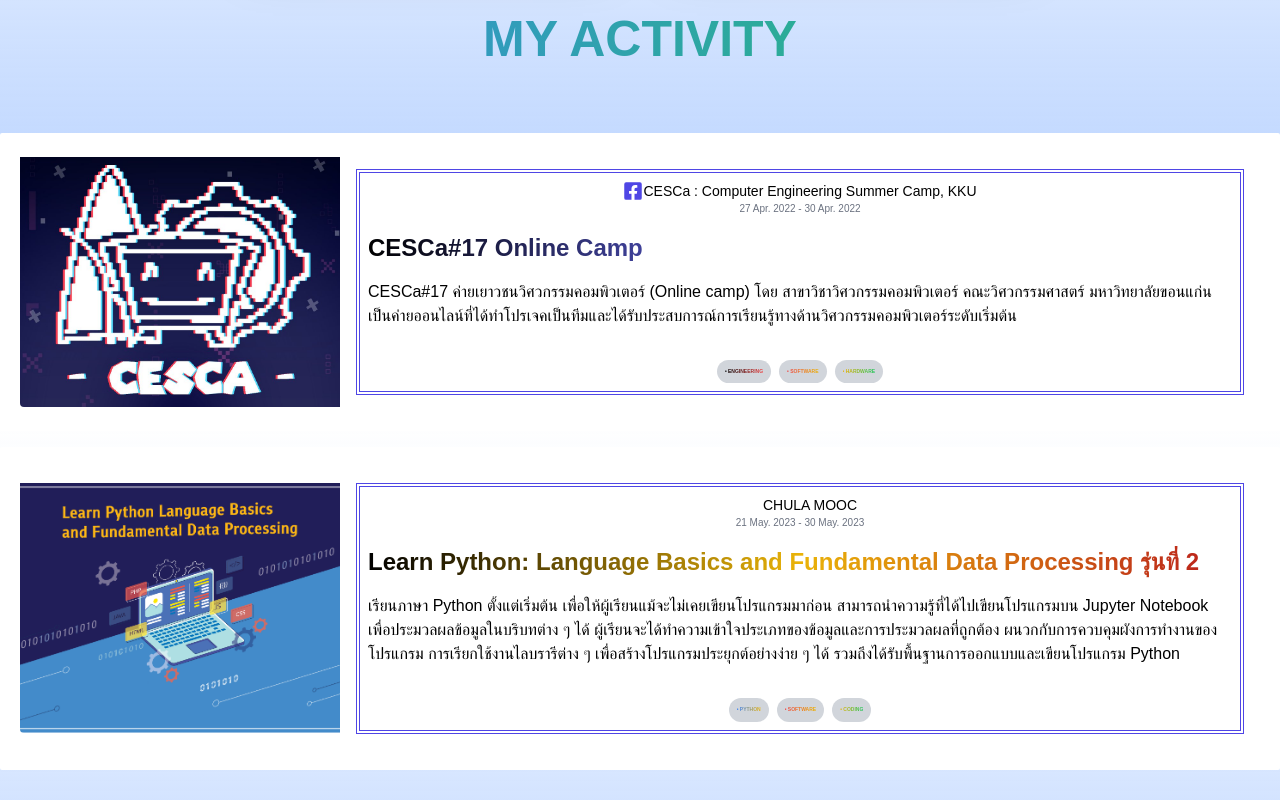
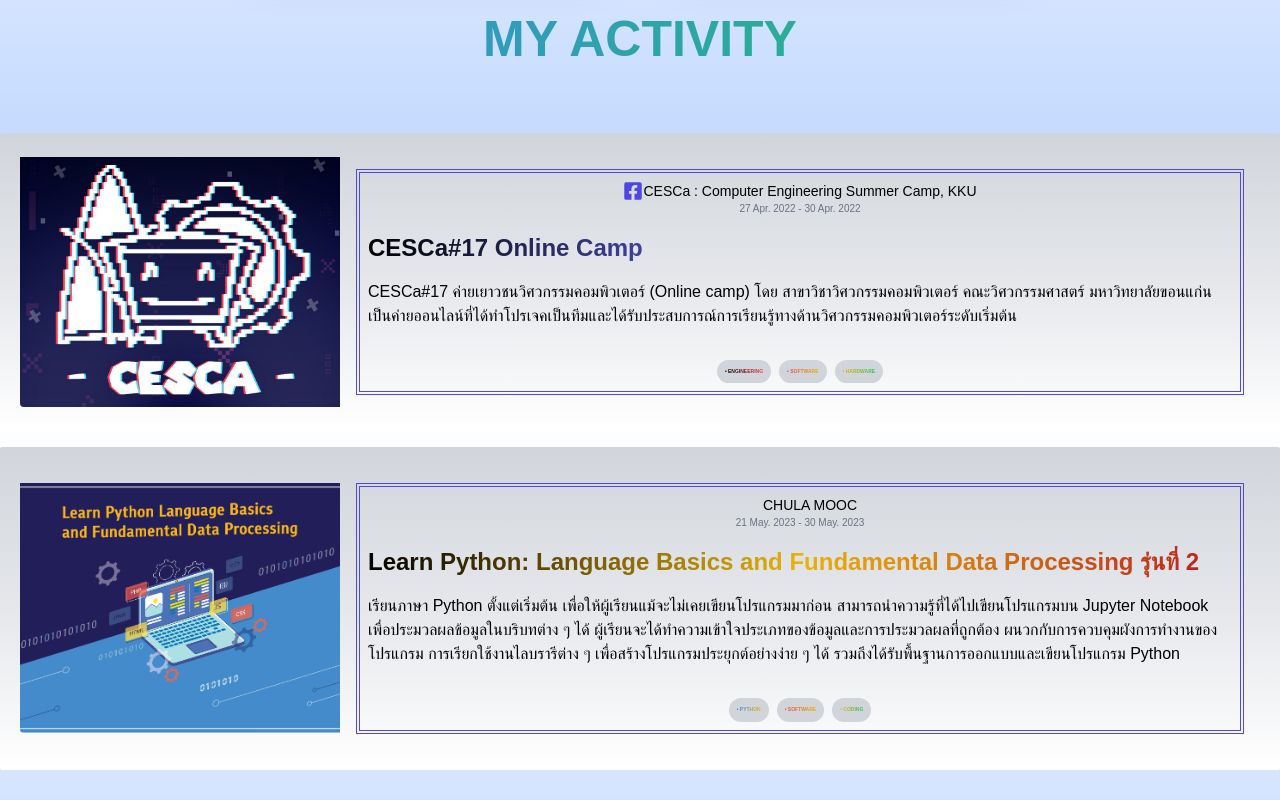
Before and after one commit to chankxow/chankxowPortfolio, a React (Vite) app: page / in a window 1280 px wide. Shown: the part 2780-3580 px from the top of the page. Built offline with nearby package versions, Linux system fonts and the light colour scheme; a web font is replaced by a local one.

Commit message:
Update Activity.jsx

```diff
--- a/src/components/Activity.jsx
+++ b/src/components/Activity.jsx
@@ -3,10 +3,7 @@ import { fadeIn } from "../variants";
 import { FaFacebookSquare } from "react-icons/fa";
 const Activity = () => {
   return (
-    <div
-      id="activity"
-      className="text-black section  mx-auto f-anupan"
-    >
+    <div id="activity" className="text-black section  mx-auto f-anupan">
       <div className=" mx-auto  ">
         <motion.h1
           variants={fadeIn("up", 0.3)}
@@ -17,7 +14,7 @@ const Activity = () => {
     font-bold text-transparent bg-gradient-to-r bg-clip-text
      from-blue-500 to-green-500 py-10  "
         >
-        MY ACTIVITY
+          MY ACTIVITY
         </motion.h1>
         <div className=" mx-auto ">
           <motion.div
@@ -25,7 +22,7 @@ const Activity = () => {
             initial="hidden"
             whileInView={"show"}
             viewport={{ once: true, amount: 0.7 }}
-            className=" bg-white flex flex-col gap-y-10 lg:flex-row h-max my-4 p-5 rounded-sm"
+            className=" bg-gradient-to-b from-gray-300 via-gray-200 to-white flex flex-col gap-y-10 lg:flex-row h-max my-4 p-5 rounded-sm"
           >
             <div
               className="m-auto bg-cesca17 bg-center h-[250px] w-[320px] flex-none bg-cover
@@ -98,14 +95,17 @@ const Activity = () => {
         </div>
         <div className=" mx-auto ">
           <motion.div
-          variants={fadeIn("up", 0.3)}
-          initial="hidden"
-          whileInView={"show"}
-          viewport={{ once: true, amount: 0.7 }}className=" bg-white flex flex-col gap-y-10 lg:flex-row h-max my-4 p-5 rounded-sm">
+            variants={fadeIn("up", 0.3)}
+            initial="hidden"
+            whileInView={"show"}
+            viewport={{ once: true, amount: 0.7 }}
+            className=" bg-gradient-to-b from-gray-300 via-gray-200 to-white flex flex-col gap-y-10 lg:flex-row h-max my-4 p-5 rounded-sm"
+          >
             <div
               className="m-auto bg-LPLB bg-center h-[250px] w-[320px] flex-none bg-cover
                rounded-t lg:rounded-t-none lg:rounded-l text-center overflow-hidden"
-              title="LOGO CESCa#17"
+              title="Learn Python: Language Basics and Fundamental Data
+                    Processing"
             ></div>
             <div
               className=" rounded-b lg:rounded-b-none lg:rounded-r
```
